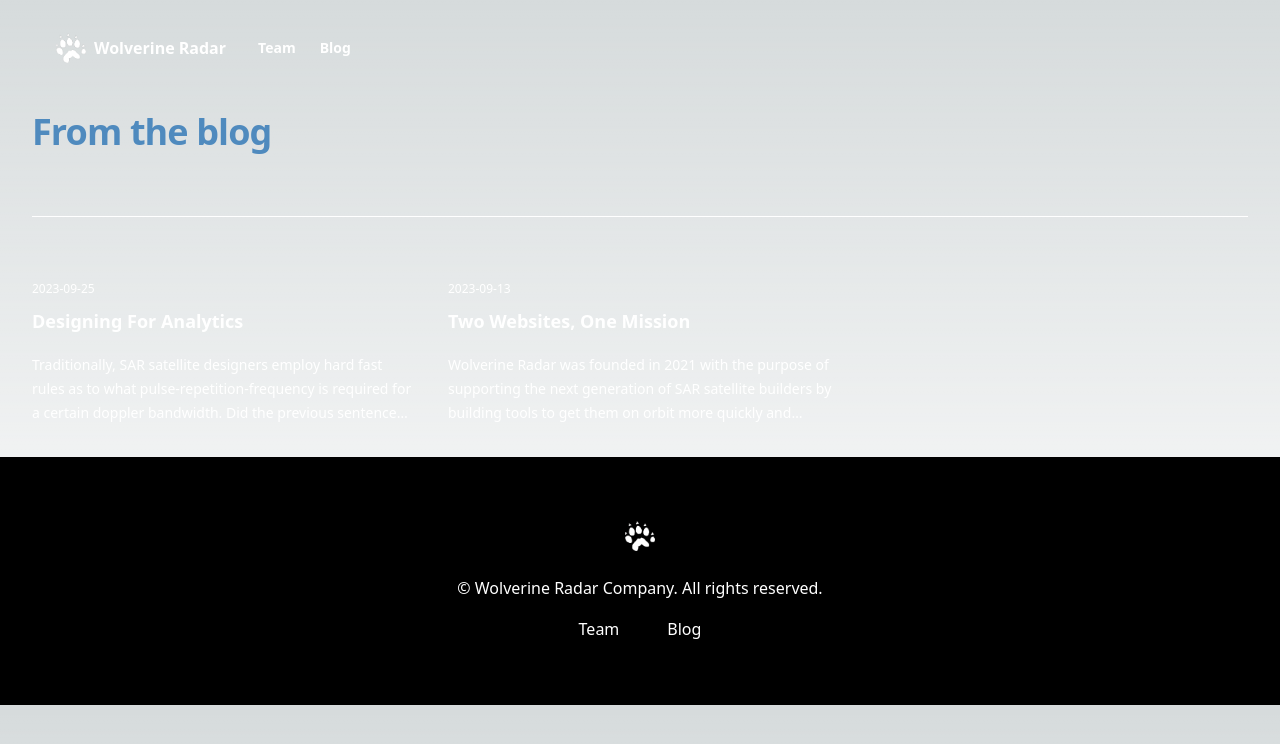
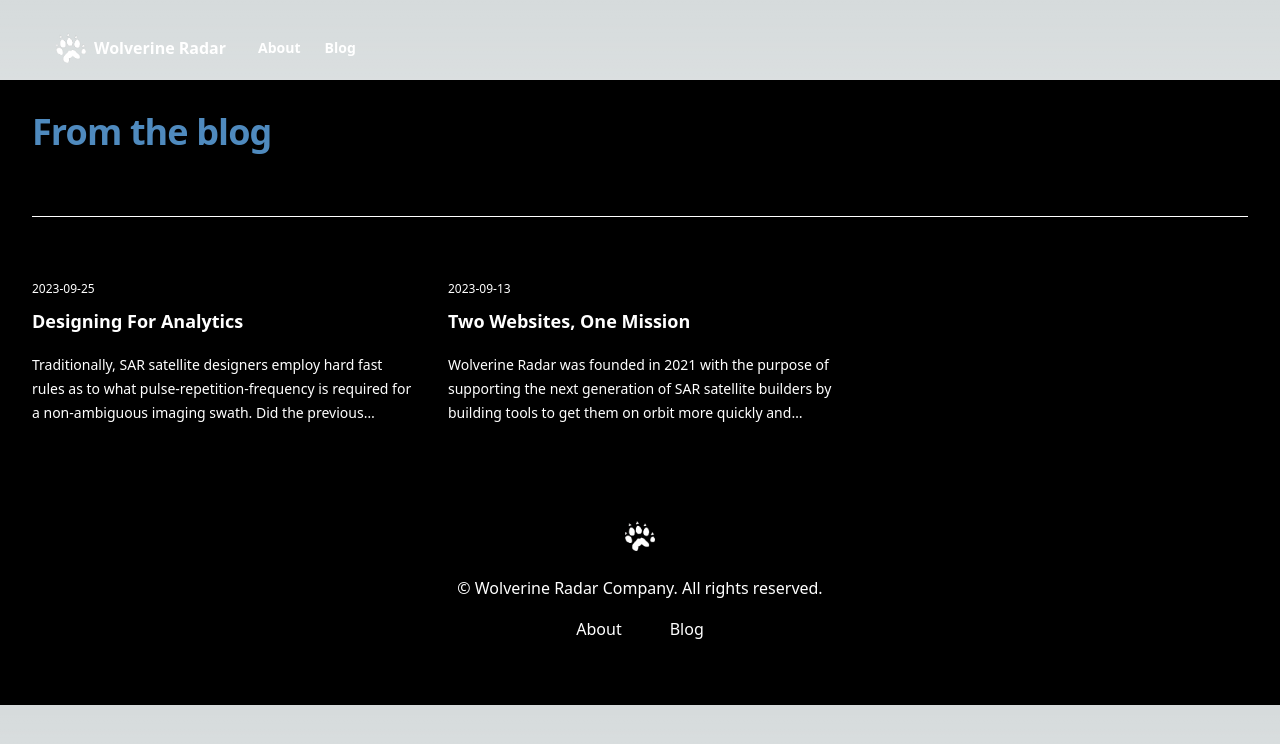
Before and after one commit to wolverine-radar-company/wolverineradar, a Next.js app: page /blog in a window 1280 px wide. Shown: the top 744 px of the page. Built offline with nearby package versions, Linux system fonts and the light colour scheme.

Commit message:
style updates

```diff
--- a/components/footer.js
+++ b/components/footer.js
@@ -21,8 +21,8 @@ function Footer() {
 
                 <ul className="mt-4 flex flex-wrap justify-center gap-6 md:gap-8 lg:gap-12">
                 <li>
-                <Link href="/team" className="transition hover:text-gray-700/75">
-                    Team
+                <Link href="/about" className="transition hover:text-gray-700/75">
+                    About
                 </Link>
                 </li>
 
--- a/components/navbar.js
+++ b/components/navbar.js
@@ -24,7 +24,7 @@ export default function Navbar() {
   }, []);
 
   return (
-    <header id='navbar' className="bg-primary_white p-4 color-primary font-extrabold text-white_txt fixed w-full top-0 z-10">
+    <header id='navbar' className={`bg-primary_white p-4 color-primary font-extrabold text-white_txt fixed w-full top-0 z-10 ${isMobileMenuOpen ? 'bg-black' : 'bg-primary_white'}`}>
       <div className="mx-auto flex h-16 max-w-screen-xl items-center gap-8 px-4 sm:px-8 lg:px-10">
         <Link className="flex items-center" href="/">
           <Image
@@ -40,8 +40,8 @@ export default function Navbar() {
           <nav aria-label="Global" className="hidden md:block">
             <ul className="flex items-center gap-6 text-sm">
               <li>
-                <Link href="/team" className="text-gray-500 transition hover:text-gray-500/75">
-                  Team
+                <Link href="/about" className="text-gray-500 transition hover:text-gray-500/75">
+                  About
                 </Link>
               </li>
               <li>
@@ -69,11 +69,11 @@ export default function Navbar() {
       </div>
 
       {isMobileMenuOpen && (
-        <nav className="md:hidden font-extrabold">
+        <nav className="md:hidden font-extrabold bg-black w-full">
           <ul className="px-20 flex-col items-center text-right gap-6 text-sm">
             <li className='py-5 underline'>
-              <Link href="/team" className="text-gray-500 transition hover:text-gray-500/75">
-                Team
+              <Link href="/about" className="text-gray-500 transition hover:text-gray-500/75">
+                About
               </Link>
             </li>
             <li className='py-5 underline'>
--- a/pages/team.js
+++ b/pages/about.js
@@ -50,7 +50,7 @@ const people = [
                 in 2021 to provide the next generation of Michigan Engineers an opportunity to create new applications
                 for Synthetic Aperture Radar data and the satellites that collect it.
                 </p>
-                <ul role="list" className="mx-auto mt-10 grid max-w-2xl grid-cols-1 gap-x-8 gap-y-16 border-t border-gray-200 pt-10 sm:mt-16 sm:pt-16 lg:mx-0 lg:max-w-none lg:grid-cols-3 text-white_txt">
+                {/* <ul role="list" className="mx-auto mt-10 grid max-w-2xl grid-cols-1 gap-x-8 gap-y-16 border-t border-gray-200 pt-10 sm:mt-16 sm:pt-16 lg:mx-0 lg:max-w-none lg:grid-cols-3 text-white_txt">
                 {people.map((person) => (
                     <li key={person.name}>
                     <div className="flex items-center gap-x-6">
@@ -68,7 +68,7 @@ const people = [
                     </div>
                     </li>
                 ))}
-                </ul>
+                </ul> */}
 
                 </div>
             </div>
--- a/pages/blog/[id].js
+++ b/pages/blog/[id].js
@@ -7,7 +7,7 @@ const BlogDetails = ({blog, notFound}) => {
 
   if (notFound)  {
     return (
-        <div className="p-3 mt-20">
+        <div className="p-3 mt-20 bg-black">
             <section className="p-3">
             <div className="mx-auto max-w-screen-xl px-4 py-16 sm:px-6 sm:py-24 lg:px-8  border-4 rounded-lg">
                 <div className="max-w-3xl">
--- a/pages/blog/blogPosts.current.json
+++ b/pages/blog/blogPosts.current.json
@@ -2,7 +2,7 @@
     {
       "id": 2,
       "title": "Designing For Analytics",
-      "content": "Traditionally, SAR satellite designers employ hard fast rules as to what pulse-repetition-frequency is required for a certain doppler bandwidth.  Did the previous sentence contain multiple words that you have never heard before in your life?  This blog post is probably not for you.  For the SAR nerds out there, you know exactly what I mean.  Not all scene content creates ambiguous energy equally.  The noise floor requirements for an open-ocean ship detection collection are wildly different from a collection attempting to measure the shadow signature and layover of a large oak tree.  Most tasking software treats these collection scenarios the same.  A vertically integrated satellite and analytics provider could create specialized tasking modes for each measurement mode, but they would incur the headcount increase associated with recruiting and sustaining a team of highly specialized signal processing engineers for an un-tested market opportunity.  As a result, most builders just release a “modes” sheet specifying the sets of nominal resolutions that their spacecraft supports as the default “product list”.",
+      "content": "Traditionally, SAR satellite designers employ hard fast rules as to what pulse-repetition-frequency is required for a non-ambiguous imaging swath.  Did the previous sentence contain multiple words that you have never heard before in your life?  This blog post is probably not for you.  For the SAR nerds out there, you know exactly what I mean.  Not all scene content creates ambiguous energy equally.  The noise floor requirements for an open-ocean ship detection collection are wildly different from a collection attempting to measure the shadow signature and layover of a large oak tree.  Most tasking software treats these collection scenarios the same.  A vertically integrated satellite and analytics provider could create specialized tasking modes for each measurement mode, but they would incur the headcount increase associated with recruiting and sustaining a team of highly specialized signal processing engineers for an un-tested market opportunity.  As a result, most builders just release a “modes” sheet specifying the sets of nominal resolutions that their spacecraft supports as the default “product list”.",
       "date": "2023-09-25",
       "imgSrc": "/images/MEBDABS_vd.jpg",
       "author": "The Wolverine Radar Team"
--- a/pages/blog/index.js
+++ b/pages/blog/index.js
@@ -11,7 +11,7 @@ import blogPostsData from '../blog/blogPosts.current.json'; // Import your blog
   export default function Blog() {
     const [blogPosts, setBlogPosts] = useState(blogPostsData); // Use your blog posts data
     return (
-            <div className="bg-primary_white py-6 sm:py-8 mt-20">
+            <div className="bg-black py-6 sm:py-8 mt-20">
                 <div className="mx-auto max-w-7xl px-6 lg:px-8">
                 <div className="mx-auto max-w-2xl lg:mx-0">
                     <h2 className="text-3xl font-bold tracking-tight sm:text-4xl text-logo_blue">From the blog</h2>
--- a/pages/index.js
+++ b/pages/index.js
@@ -57,6 +57,7 @@ export default function Home() {
         builders get to orbit faster and derive more value from fixed assets once they get there.
         </p>
         <Image src={"/images/MEBDABS_vd.jpg"} width={608} height={300} className='mx-auto mt-10' />
+        <p className='-mt-6 text-white_txt text-left ml-4 md:ml-10 text-[8px]'>Contains modified Copernicus Sentinel data 2023</p>
       </div>
     </div>
   </div>
@@ -91,6 +92,7 @@ export default function Home() {
         our processing software, and all of our information extraction analytics.
         </p>
         <Image src={"/images/earth.png"} width={664} height={350} className='mx-auto mt-10' />
+        <p className='-mt-6 text-white_txt text-left ml-4 md:ml-10 text-[8px]'>Rendered in Google Earth Pro</p>
       </div>
     </div>
   </div>
@@ -108,7 +110,9 @@ export default function Home() {
         and investors can understand the design trades they are making before commencing the manufacturing
         process.
         </p>
-        <Image src={"/images/satellite.jpeg"} width={608} height={300} className='mx-auto mt-10' />
+        <div className='bg-gray-300'>
+        <Image src={"/images/radarography.png"} width={608} height={300} className='mx-auto mt-10' style={{ backgroundColor: 'gray' }}/>
+        </div>
         <p className='mt-5 text-left text-black'>Whether your organization is planning its first satellite or trying to maintain a fleet of a dozen vehicles, reach out at info@wolverineradar.com to let us help create value for all current and future on-orbit assets.</p>
       </div>
     </div>
```
Also changed, not shown: pages/blog/blogPosts.json (+9 -25 lines), public/images/radarography.png (added).
